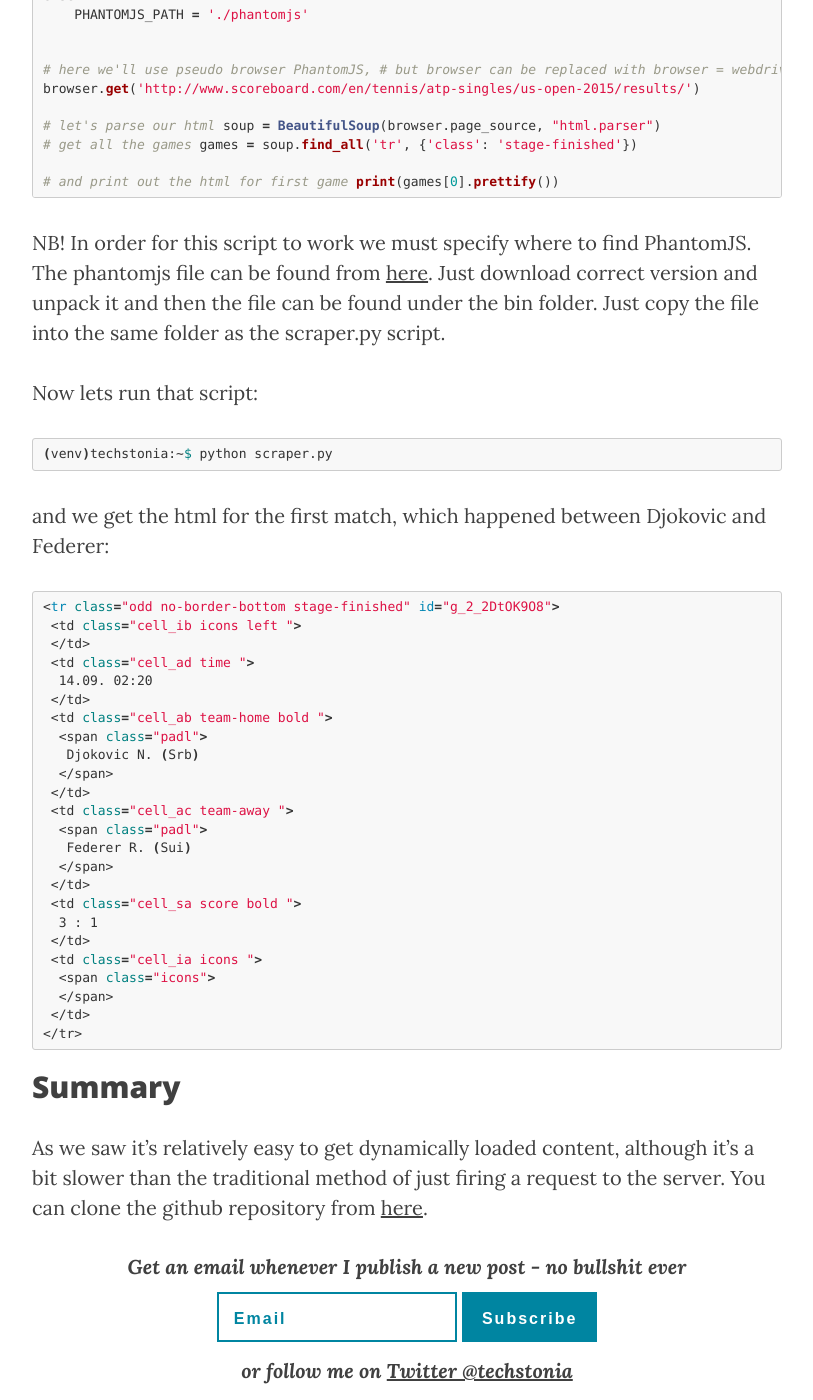
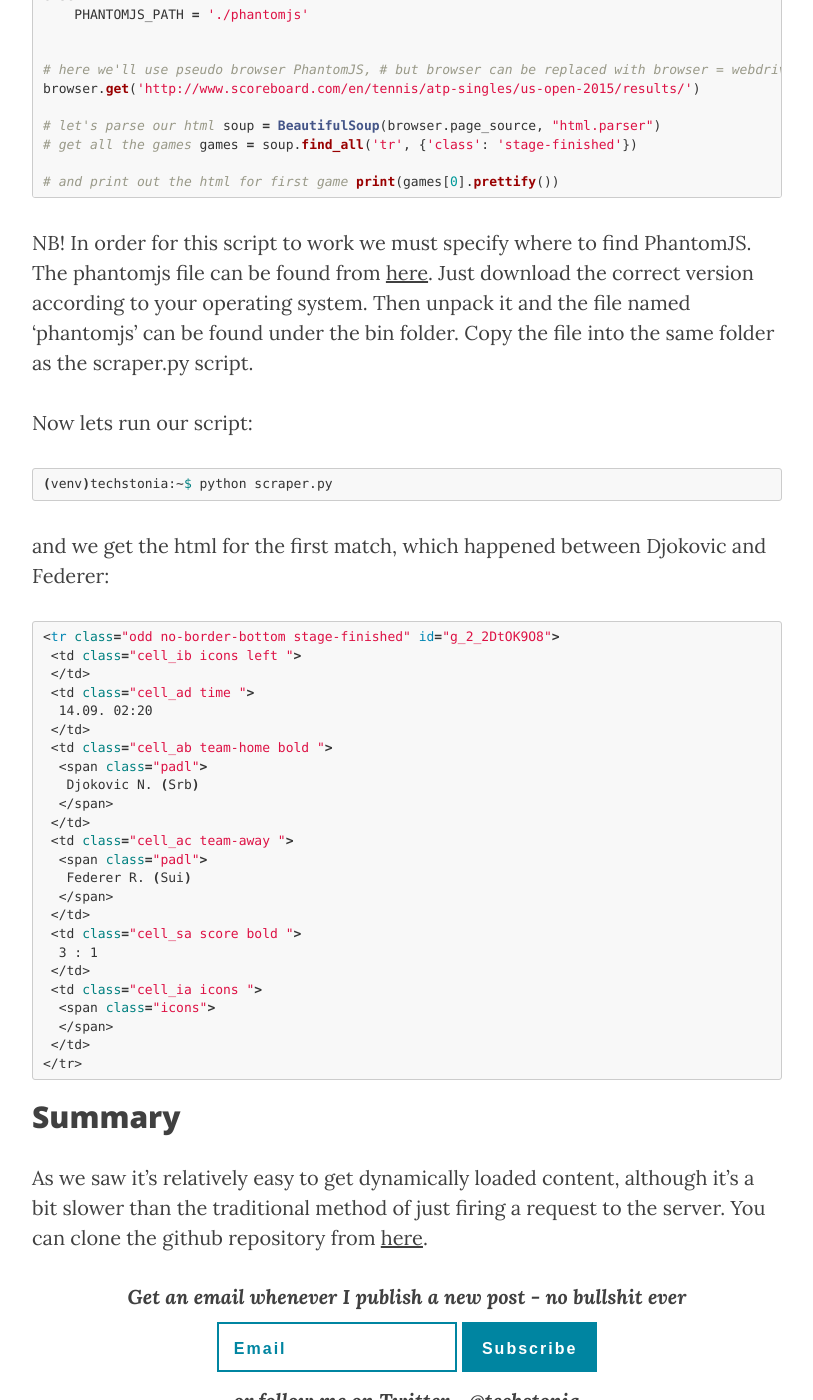
Before and after one commit to techstonia/techstonia.github.io, a Jekyll site: the page built from _posts/2015-12-03-scraping-with-phantomjs-and-python.markdown, in a window 1280 px wide and 1400 px high, scrolled down 2487 px. Shown: the whole window, without its empty margins (233-1046 px from the left). Built offline with Jekyll 4.4.1, drawn with Linux system fonts in a browser that asks for light colours; nearby versions of some CDN libraries; comment, search, counter and statistics services are not loaded.

Commit message:
Some beautification

```diff
--- a/_layouts/post.html
+++ b/_layouts/post.html
@@ -43,8 +43,8 @@
                             <input type="submit" value="Subscribe" name="subscribe" id="mc-embedded-subscribe" class="button">
                         </div>
                         <div class="call-to-action-text text-center call-to-twitter">
-                            <i>or follow me on
-                            <a href="https://twitter.com/intent/follow?&screen_name=techstonia" target="_blank">Twitter @techstonia</a></i>
+                            <i>or follow me on Twitter -
+                            <a href="https://twitter.com/intent/follow?&screen_name=techstonia" target="_blank">@techstonia</a></i>
                         </div>
                     </div>
                 </form>
--- a/_posts/2015-12-03-scraping-with-phantomjs-and-python.markdown
+++ b/_posts/2015-12-03-scraping-with-phantomjs-and-python.markdown
@@ -62,9 +62,9 @@
 print(games[0].prettify())
 {% endhighlight %}
 
-NB! In order for this script to work we must specify where to find PhantomJS. The phantomjs file can be found from <a href="https://bitbucket.org/ariya/phantomjs/downloads" target="_blank">here</a>. Just download correct version and unpack it and then the file can be found under the bin folder. Just copy the file into the same folder as the scraper.py script.
+NB! In order for this script to work we must specify where to find PhantomJS. The phantomjs file can be found from <a href="https://bitbucket.org/ariya/phantomjs/downloads" target="_blank">here</a>. Just download the correct version according to your operating system. Then unpack it and the file named 'phantomjs' can be found under the bin folder. Copy the file into the same folder as the scraper.py script.
 
-Now lets run that script:
+Now lets run our script:
 
 {% highlight bash %}
 (venv)techstonia:~$ python scraper.py
```
